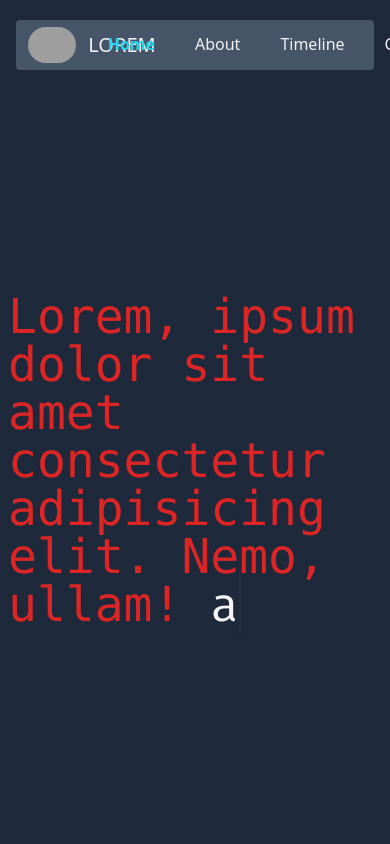
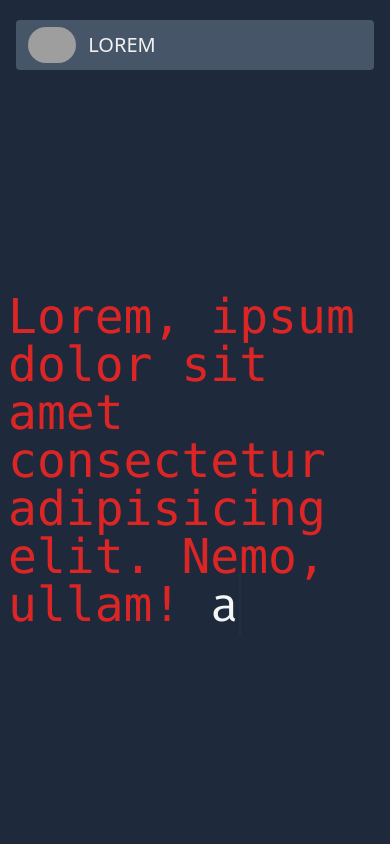
Before and after one commit to aru-ga/kaze-teru, a website: page src/index.html in a window 390 px wide. Shown: the top 844 px of the page. Drawn offline with Linux system fonts and the light colour scheme; grey boxes are pictures that could not be loaded.

Commit message:
nav upd
responsive navbar

```diff
--- a/src/index.html
+++ b/src/index.html
@@ -15,12 +15,13 @@
           <img src="https://avatars.githubusercontent.com/u/82811745?v=4" alt="" class="h-9 rounded-full">
           <a href="https://www.github.com/aru-ga" target="_blank" class="text-xl ml-3 font-thin">LOREM</a>
         </div>
-        <div class="right-side flex flex-row gap-10 mr-5">
-          <a href="" class="border-transparent border-b-2 text-cyan-400 font-semibold hover:text-cyan-500 hover:border-b-2 hover:border-cyan-400 ">Home</a>
+        <div class="visible right-side flex flex-row gap-10 mr-5 hidden md:flex sm:flex">
+          <a href="" class="border-transparent border-b-2 text-cyan-400 font-semibold hover:text-cyan-500 hover:border-b-2 hover:border-cyan-400">Home</a>
           <a href="" class="border-transparent border-b-2 hover:text-cyan-500 hover:border-b-2 hover:border-cyan-400">About</a>
           <a href="" class="border-transparent border-b-2 hover:text-cyan-500 hover:border-b-2 hover:border-cyan-400">Timeline</a>
           <a href="" class="border-transparent border-b-2 hover:text-cyan-500 hover:border-b-2 hover:border-cyan-400">Cert</a>
         </div>
+
       </nav>
     </header>
 
```
Also changed, not shown: dist/output.css.
